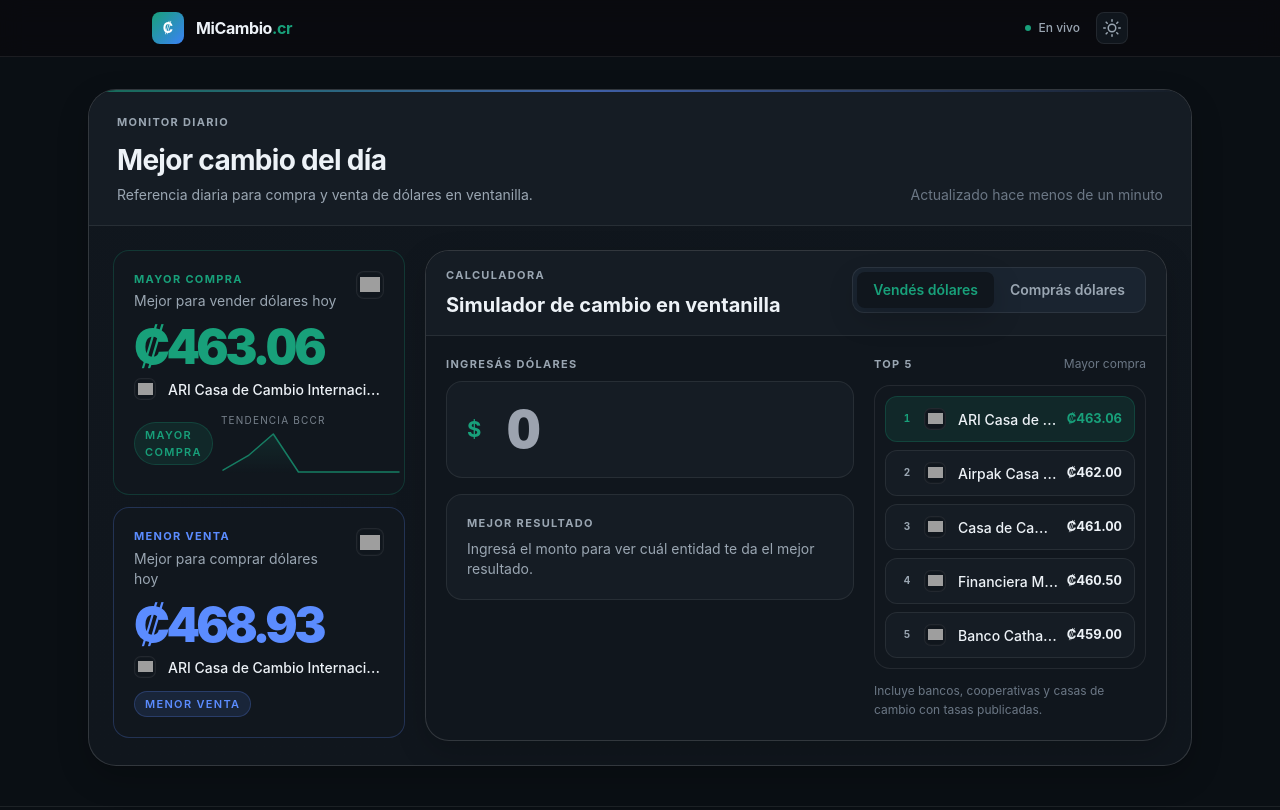
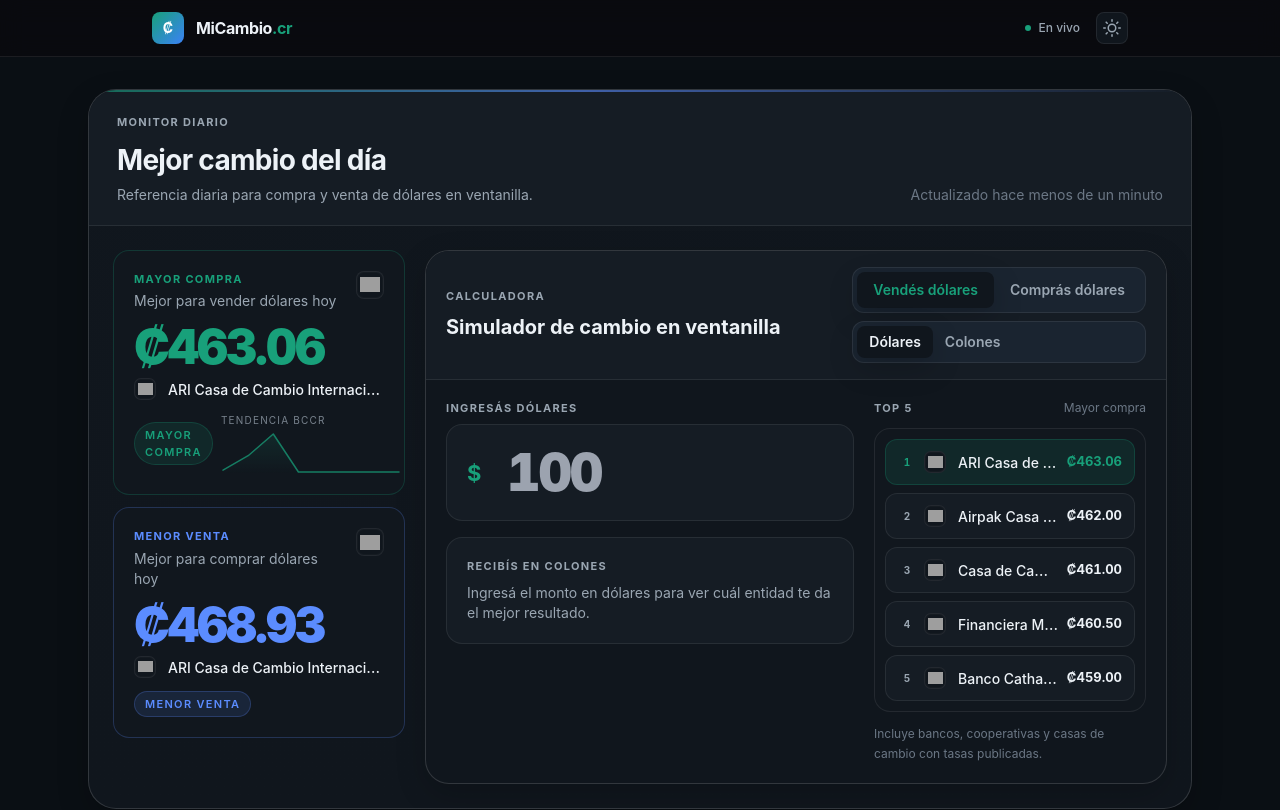
Before and after one commit to CQuiros2/micambio-cr, a React (Vite) app: page / in a window 1280 px wide. Shown: the top 810 px of the page. Built offline with nearby package versions, Linux system fonts and the light colour scheme; grey boxes are pictures that could not be loaded.

Commit message:
feat(calc): support input currency selection

```diff
--- a/src/components/Calculadora.jsx
+++ b/src/components/Calculadora.jsx
@@ -24,6 +24,11 @@ const MODOS = [
     dim: "var(--blue-dim)",
     border: "var(--blue-border)",
   },
+];
+
+const MONEDAS = [
+  { key: "usd", label: "Dólares", symbol: "$", placeholder: "100" },
+  { key: "crc", label: "Colones", symbol: "₡", placeholder: "50 000" },
 ];
 
 const TOP_VENDER = [...entidades]
@@ -125,13 +130,74 @@ function WinnerCard({ label, sublabel, valor, nombre, accent, accentDim, accentB
   );
 }
 
-function BancoFila({ banco, posicion, rate, monto, isVender, isFirst }) {
+function parseMonto(raw) {
+  if (!raw) return 0;
+  const normalized = raw.replace(/\s+/g, "").replace(/,/g, ".");
+  const parsed = parseFloat(normalized);
+  return Number.isFinite(parsed) ? parsed : 0;
+}
+
+function getScenario({ isVender, inputCurrency }) {
+  if (isVender && inputCurrency === "usd") {
+    return {
+      inputLabel: "Ingresás dólares",
+      resultLabel: "Recibís en colones",
+      resultLead: "Recibís con",
+      outputKind: "crc",
+      comparisonKind: "more",
+    };
+  }
+
+  if (isVender && inputCurrency === "crc") {
+    return {
+      inputLabel: "Ingresás colones",
+      resultLabel: "Dólares que necesitás vender",
+      resultLead: "Necesitás vender con",
+      outputKind: "usd",
+      comparisonKind: "less",
+    };
+  }
+
+  if (!isVender && inputCurrency === "crc") {
+    return {
+      inputLabel: "Ingresás colones",
+      resultLabel: "Dólares que podés comprar",
+      resultLead: "Podés comprar con",
+      outputKind: "usd",
+      comparisonKind: "more",
+    };
+  }
+
+  return {
+    inputLabel: "Ingresás dólares",
+    resultLabel: "Colones que necesitás",
+    resultLead: "Necesitás con",
+    outputKind: "crc",
+    comparisonKind: "less",
+  };
+}
+
+function calculateOutcome({ amount, rate, isVender, inputCurrency }) {
+  if (!amount || !rate) return null;
+  if (isVender && inputCurrency === "usd") return amount * rate;
+  if (isVender && inputCurrency === "crc") return amount / rate;
+  if (!isVender && inputCurrency === "crc") return amount / rate;
+  return amount * rate;
+}
+
+function formatOutcome(value, kind) {
+  if (value === null || value === undefined) return null;
+  return kind === "usd" ? `$${fmtUSD(value)}` : `₡${fmtCRC(value)}`;
+}
+
+function BancoFila({ banco, posicion, rate, monto, isVender, isFirst, inputCurrency, scenario }) {
   const accentColor = isVender ? "var(--accent)" : "var(--blue)";
 
   const resultadoStr = useMemo(() => {
     if (!monto) return null;
-    return isVender ? `₡${fmtCRC(monto * rate)}` : `$${fmtUSD(monto / rate)}`;
-  }, [monto, rate, isVender]);
+    const result = calculateOutcome({ amount: monto, rate, isVender, inputCurrency });
+    return formatOutcome(result, scenario.outputKind);
+  }, [monto, rate, isVender, inputCurrency, scenario.outputKind]);
 
   return (
     <div
@@ -175,14 +241,17 @@ function BancoFila({ banco, posicion, rate, monto, isVender, isFirst }) {
 
 export default function Calculadora() {
   const [modo, setModo] = useState("vender");
+  const [monedaEntrada, setMonedaEntrada] = useState("usd");
   const [rawValor, setRawValor] = useState("");
 
   const isVender = modo === "vender";
   const modoConfig = MODOS.find((m) => m.key === modo);
+  const monedaConfig = MONEDAS.find((m) => m.key === monedaEntrada);
   const top5 = isVender ? TOP_VENDER : TOP_COMPRAR;
   const bestBanco = top5[0];
-  const numValor = parseFloat(rawValor) || 0;
+  const numValor = parseMonto(rawValor);
   const updatedLabel = tiempoDesde(ultimaActualizacion);
+  const scenario = getScenario({ isVender, inputCurrency: monedaEntrada });
 
   const cards = [
     {
@@ -220,32 +289,36 @@ export default function Calculadora() {
       return { resultadoStr: null, diferenciaStr: null };
     }
 
-    if (isVender) {
-      const mejor = numValor * bestBanco.compra;
-      const peor = numValor * top5.at(-1).compra;
+    const mejorRate = isVender ? bestBanco.compra : bestBanco.venta;
+    const peorRate = isVender ? top5.at(-1).compra : top5.at(-1).venta;
+    const mejor = calculateOutcome({ amount: numValor, rate: mejorRate, isVender, inputCurrency: monedaEntrada });
+    const peor = calculateOutcome({ amount: numValor, rate: peorRate, isVender, inputCurrency: monedaEntrada });
+    const diferencia = scenario.comparisonKind === "less" ? peor - mejor : mejor - peor;
+
     return {
-        resultadoStr: `₡${fmtCRC(mejor)}`,
-        diferenciaStr: `₡${fmtCRC(mejor - peor)} más que el 5to mejor tipo`,
+      resultadoStr: formatOutcome(mejor, scenario.outputKind),
+      diferenciaStr:
+        scenario.outputKind === "usd"
+          ? `$${fmtUSD(diferencia)} ${scenario.comparisonKind === "less" ? "menos" : "más"} que con el 5to mejor tipo`
+          : `₡${fmtCRC(diferencia)} ${scenario.comparisonKind === "less" ? "menos" : "más"} que con el 5to mejor tipo`,
     };
-    }
-
-    const mejor = numValor / bestBanco.venta;
-    const peor = numValor / top5.at(-1).venta;
-    return {
-      resultadoStr: `$${fmtUSD(mejor)}`,
-      diferenciaStr: `$${fmtUSD(mejor - peor)} más que el 5to mejor tipo`,
-    };
-  }, [bestBanco, isVender, numValor, top5]);
+  }, [bestBanco, isVender, monedaEntrada, numValor, scenario.comparisonKind, scenario.outputKind, top5]);
 
   const handleInput = (e) => {
-    const v = e.target.value.replace(/[^0-9.]/g, "");
-    const parts = v.split(".");
-    const clean = parts.length > 2 ? `${parts[0]}.${parts.slice(1).join("")}` : v;
+    const v = e.target.value.replace(/[^0-9.,\s]/g, "");
+    const normalized = v.replace(/,/g, ".");
+    const parts = normalized.split(".");
+    const clean = parts.length > 2 ? `${parts[0]}.${parts.slice(1).join("")}` : normalized;
     setRawValor(clean);
   };
 
   const handleModoChange = (key) => {
     setModo(key);
+    setRawValor("");
+  };
+
+  const handleMonedaChange = (key) => {
+    setMonedaEntrada(key);
     setRawValor("");
   };
 
@@ -296,8 +369,9 @@ export default function Calculadora() {
                       Simulador de cambio en ventanilla
                     </h2>
                   </div>
+                  <div className="flex flex-col gap-2 self-start">
                     <div
-                    className="inline-flex rounded-xl p-1 self-start"
+                      className="inline-flex rounded-xl p-1"
                       style={{ backgroundColor: "var(--surface-3)", border: "1px solid var(--border)" }}
                     >
                       {MODOS.map((m) => (
@@ -315,6 +389,26 @@ export default function Calculadora() {
                         </button>
                       ))}
                     </div>
+                    <div
+                      className="inline-flex rounded-xl p-1"
+                      style={{ backgroundColor: "var(--surface-3)", border: "1px solid var(--border)" }}
+                    >
+                      {MONEDAS.map((m) => (
+                        <button
+                          key={m.key}
+                          onClick={() => handleMonedaChange(m.key)}
+                          className="mode-pill px-3 py-1.5 rounded-lg text-xs sm:text-sm font-semibold"
+                          style={
+                            monedaEntrada === m.key
+                              ? { backgroundColor: "var(--surface)", color: "var(--text-1)", boxShadow: "var(--shadow-soft)" }
+                              : { color: "var(--text-2)" }
+                          }
+                        >
+                          {m.label}
+                        </button>
+                      ))}
+                    </div>
+                  </div>
                 </div>
               </div>
 
@@ -323,7 +417,7 @@ export default function Calculadora() {
                   <div className="flex flex-col gap-3 sm:gap-4">
                     <div>
                       <label className="eyebrow mb-2 block">
-                        {isVender ? "Ingresás dólares" : "Ingresás colones"}
+                        {scenario.inputLabel}
                       </label>
                       <div
                         className="interactive-soft rounded-2xl px-4 sm:px-5 py-4 relative"
@@ -333,14 +427,14 @@ export default function Calculadora() {
                           className="absolute left-4 sm:left-5 top-1/2 -translate-y-1/2 font-bold pointer-events-none"
                           style={{ color: modoConfig.color, fontSize: 22 }}
                         >
-                          {isVender ? "$" : "₡"}
+                          {monedaConfig.symbol}
                         </span>
                         <input
                           type="text"
                           inputMode="decimal"
                           value={rawValor}
                           onChange={handleInput}
-                          placeholder="0"
+                          placeholder={monedaConfig.placeholder}
                           autoComplete="off"
                           className="w-full bg-transparent pl-8 sm:pl-10 pr-2 font-black metric-value focus:outline-none"
                           style={{
@@ -358,12 +452,12 @@ export default function Calculadora() {
                       style={{ backgroundColor: "var(--surface-2)", border: `1px solid ${numValor > 0 ? modoConfig.border : "var(--border)"}` }}
                     >
                       <p className="eyebrow mb-2">
-                        {isVender ? "Mejor resultado" : "Mayor cantidad de dólares"}
+                        {scenario.resultLabel}
                       </p>
                       {numValor > 0 && resultadoStr ? (
                         <>
                           <p className="text-sm font-medium mb-2" style={{ color: "var(--text-2)" }}>
-                            {isVender ? "Recibís con" : "Comprás con"} {bestBanco.nombre}
+                            {scenario.resultLead} {bestBanco.nombre}
                           </p>
                           <p
                             key={resultadoStr}
@@ -380,7 +474,9 @@ export default function Calculadora() {
                         </>
                       ) : (
                         <p className="text-sm" style={{ color: "var(--text-2)" }}>
-                          Ingresá el monto para ver cuál entidad te da el mejor resultado.
+                          {monedaEntrada === "usd"
+                            ? "Ingresá el monto en dólares para ver cuál entidad te da el mejor resultado."
+                            : "Ingresá el monto en colones para ver cuál entidad te da el mejor resultado."}
                         </p>
                       )}
                     </div>
@@ -403,6 +499,8 @@ export default function Calculadora() {
                           monto={numValor}
                           isVender={isVender}
                           isFirst={i === 0}
+                          inputCurrency={monedaEntrada}
+                          scenario={scenario}
                         />
                       ))}
                     </div>
```
Lines whose indentation alone changed are shown as unchanged.
